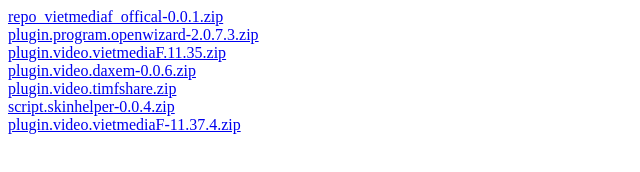
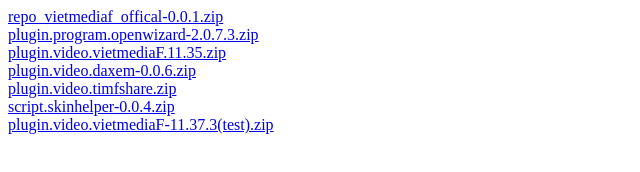
Before and after one commit to kodivmf/kodivmf.github.io, a plain HTML site: page index.html in a window 1280 px wide. Shown: the full height of the page, 0-640 px from the left. Drawn offline with Linux system fonts and the light colour scheme.

Commit message:
Update index.html

```diff
--- a/index.html
+++ b/index.html
@@ -6,5 +6,5 @@
 <a href="/plugin.video.daxem-0.0.6.zip">plugin.video.daxem-0.0.6.zip</a><br>
 <a href="/plugin.video.timfshare.zip">plugin.video.timfshare.zip</a><br>
 <a href="/script.skinhelper-0.0.4.zip">script.skinhelper-0.0.4.zip</a><br>
-<a href="/plugin.video.vietmediaF-11.37.4.zip">plugin.video.vietmediaF-11.37.4.zip</a>
+<a href="/plugin.video.vietmediaF-11.37.3(test).zip">plugin.video.vietmediaF-11.37.3(test).zip</a>
 </html>
```
